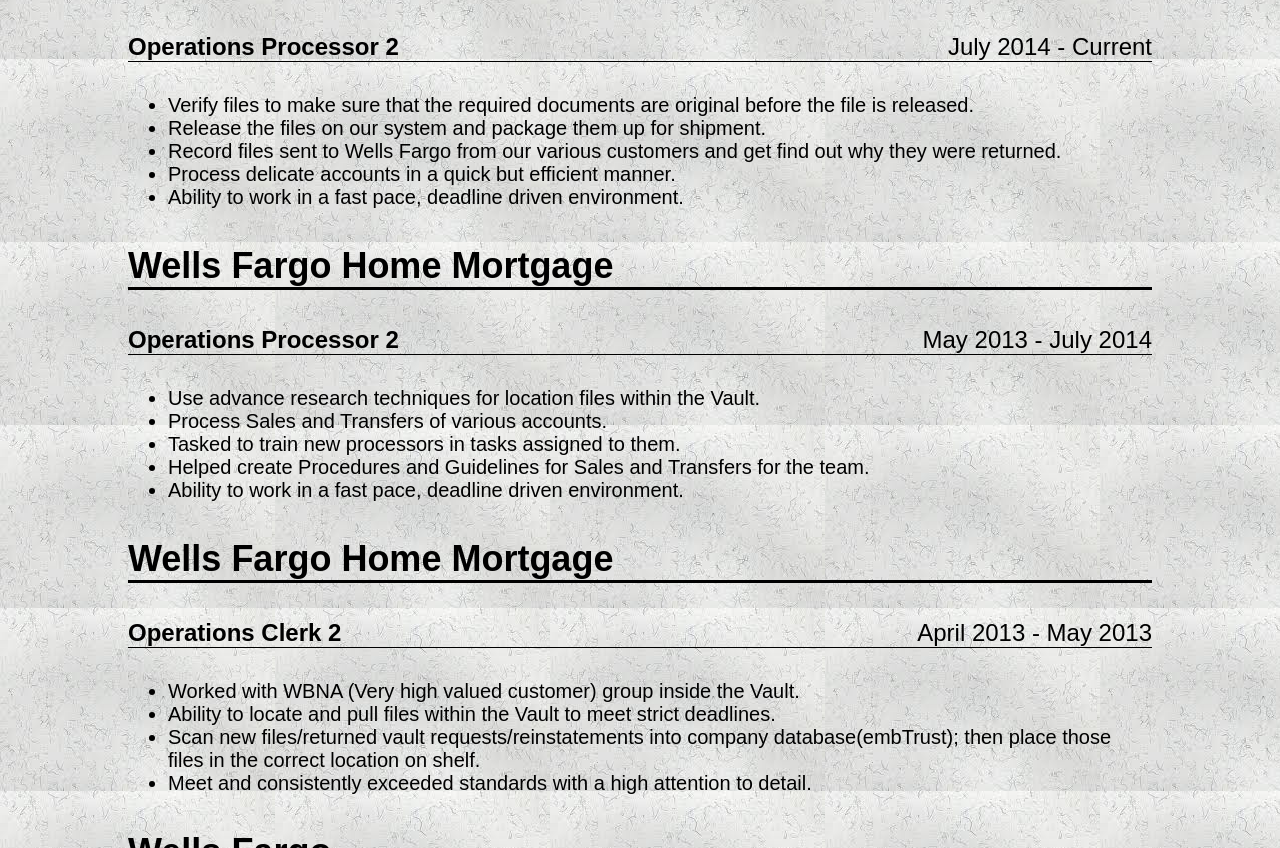
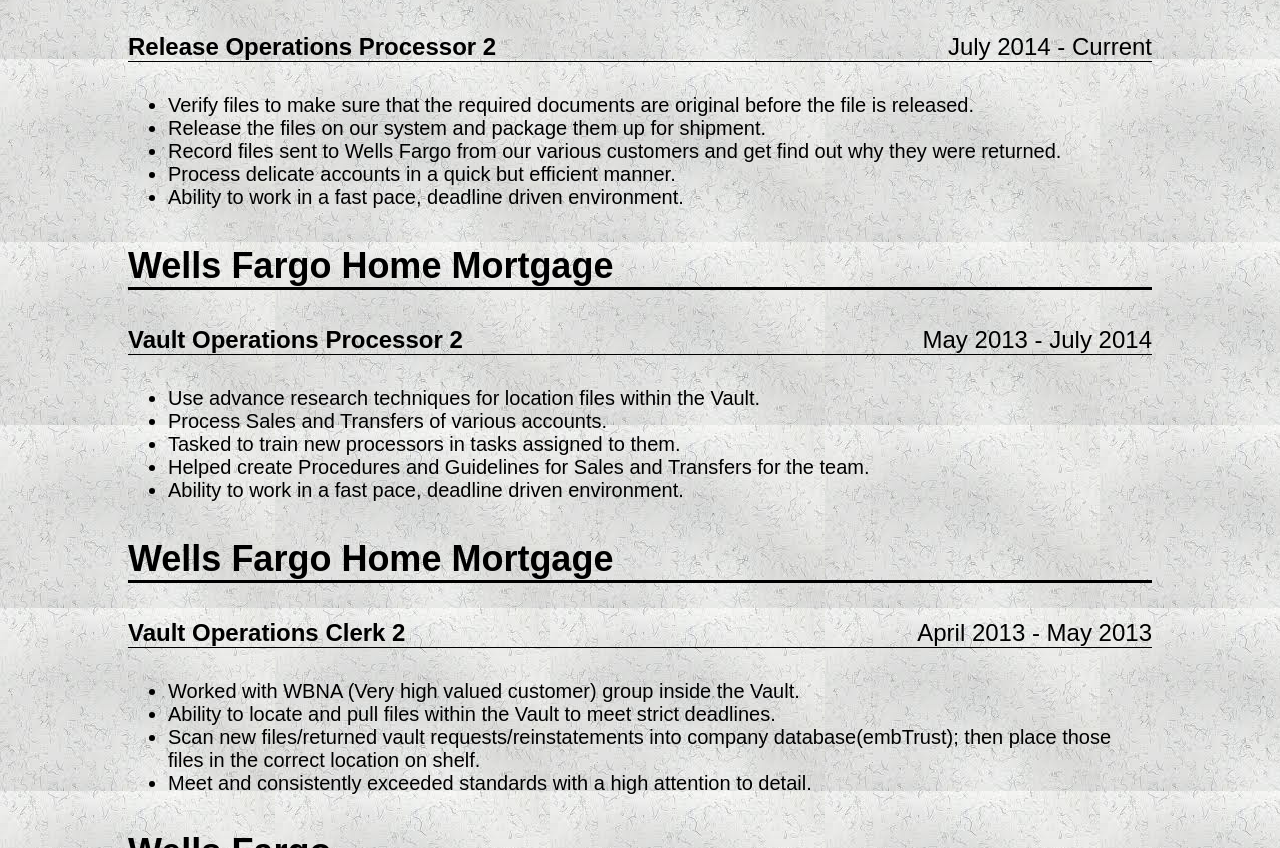
Before and after one commit to gundter/tgun6144.github.io, a plain HTML site: page Index.html in a window 1280 px wide. Shown: the part 490-1338 px from the top of the page. Drawn offline with Linux system fonts and the light colour scheme.

Commit message:
Edit to HTML
Added extra titles to my resume.

```diff
--- a/Index.html
+++ b/Index.html
@@ -33,7 +33,7 @@
 				<h3>Wells Fargo Home Mortgage</h3>
 				<div class="block-date">
 				  <div class="date">July 2014 - Current</div>
-				<h4>Operations Processor 2</h4>
+				<h4> Release Operations Processor 2</h4>
 			    </div>
 			    <div class="block-content">
 			    	<ul>
@@ -50,7 +50,7 @@
 				<h3>Wells Fargo Home Mortgage</h3>
 				<div class="block-date">
 					<div class="date">May 2013 - July 2014</div>
-					<h4>Operations Processor 2</h4>
+					<h4>Vault Operations Processor 2</h4>
 				</div>
 				<div class="block-content">
 					<ul>
@@ -67,7 +67,7 @@
 				<h3>Wells Fargo Home Mortgage</h3>
 				<div class="block-date">
 					<div class="date">April 2013 - May 2013</div>
-					<h4>Operations Clerk 2</h4>
+					<h4>Vault Operations Clerk 2</h4>
 				</div>
 				<div class="block-content">
 					<ul>
```
